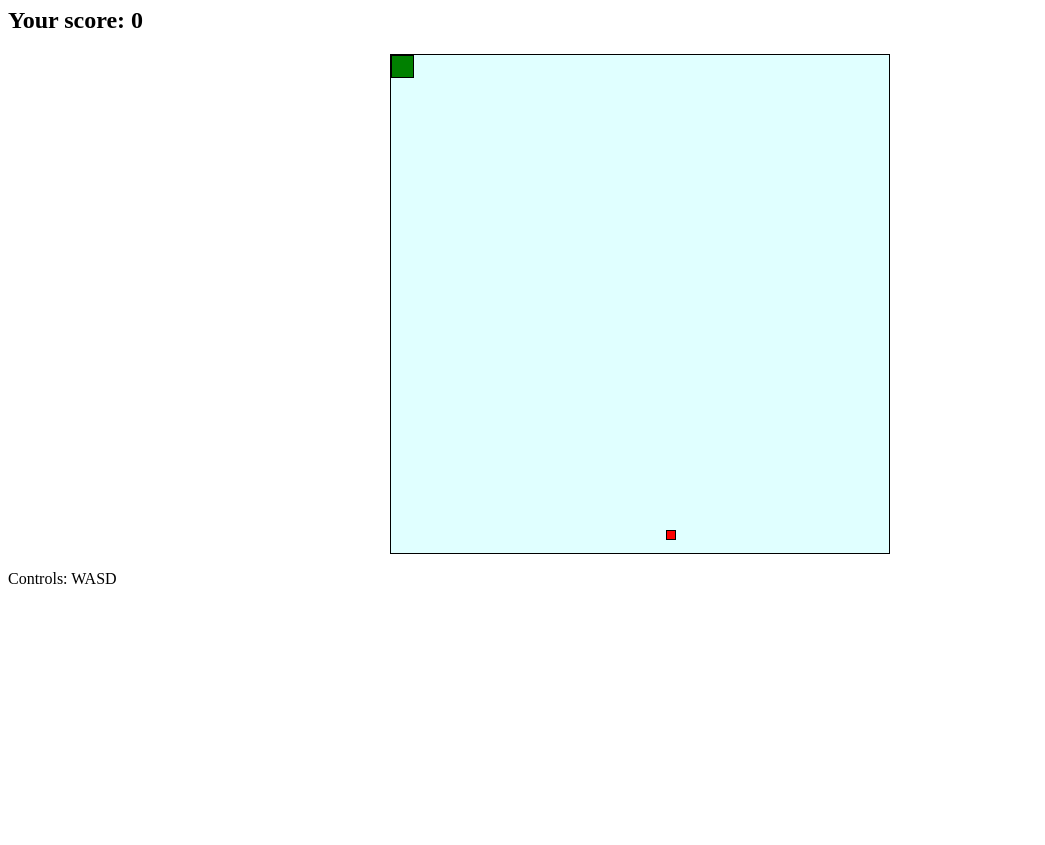
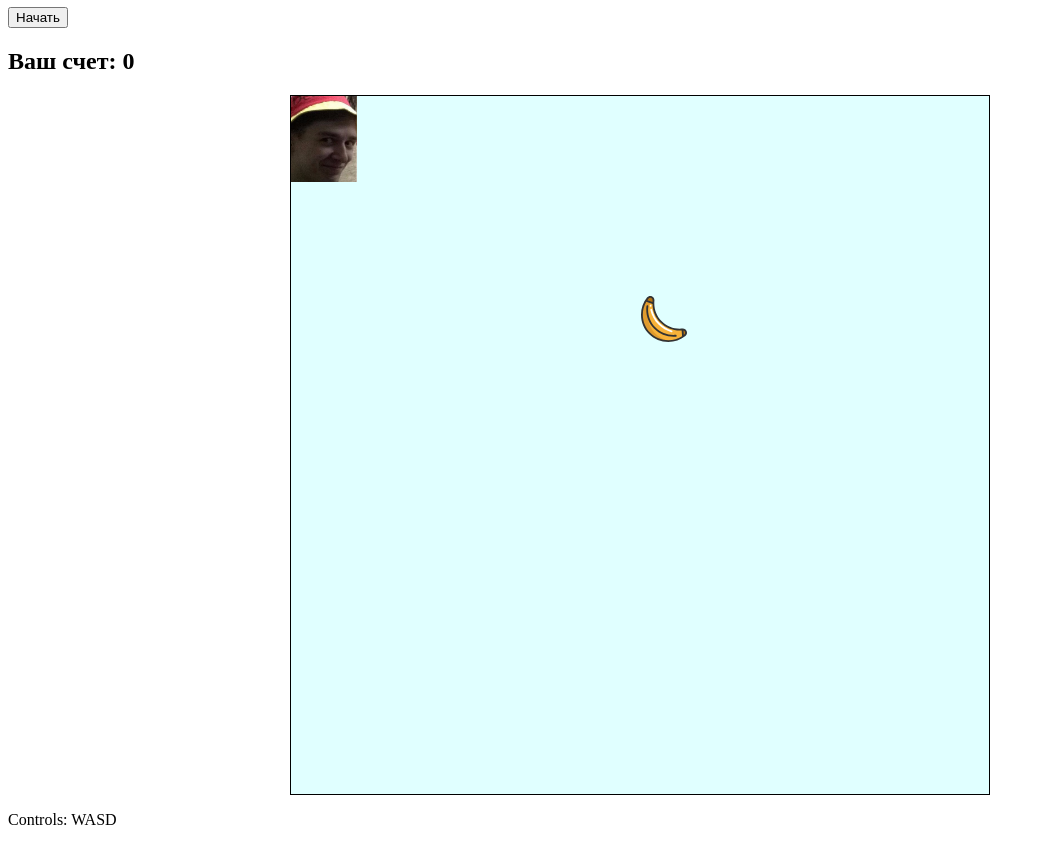
Before and after one commit to eugnazarov/funnygame, a plain HTML site: page index.html in a window 1280 px wide. Shown: the part 73-918 px from the top of the page, without its empty margins (0-1045 px from the left). Before the commit the page ends 800 px from the top, so only its background shows below. Drawn offline with Linux system fonts and the light colour scheme.

Commit message:
added vadim

```diff
--- a/index.html
+++ b/index.html
@@ -4,122 +4,20 @@
     <meta charset="UTF-8" />
     <meta http-equiv="X-UA-Compatible" content="IE=edge" />
     <meta name="viewport" content="width=device-width, initial-scale=1.0" />
+    <meta http-equiv="cache-control" content="no-cache" />
     <link rel="stylesheet" href="style.css" />
     <title>Funny Game</title>
   </head>
   <body>
-    <h1 class="game-title">Funny JavaScript Game</h1>
-    <h2 id="score" class="score">Your score: 0</h2>
+    <h1 class="game-title">Вадим и Бананы</h1>
+    <button id="start" onClick="startGame()">Начать</button>
+    <h2 id="score" class="score">Ваш счет: 0</h2>
     <div id="map" class="map">
-      <div id="hero" style="top: 0; left: 0" class="hero"></div>
+      <div id="hero" class="hero"></div>
     </div>
 
     <p>Controls: WASD</p>
 
-    <script>
-      console.log("Hello!");
-      const inputs = {
-        up: "w",
-        down: "s",
-        left: "a",
-        right: "d",
-      };
-
-      let border = 500;
-      let currentVer = 0;
-      let currentHor = 0;
-      let score = 0;
-
-      function random(min, max) {
-        return Math.round(Math.random() * (max - min) + min);
-      }
-
-      const spawnFood = () => {
-        let points = [];
-
-        for (let x = 0; x < border; x += 25) {
-          for (let y = 0; y < border; y += 25) {
-            let point = {
-              x: x,
-              y: y,
-            };
-            let hero = document.getElementById("hero");
-            if (
-              hero.style.top + 0 !== point.y &&
-              hero.style.left + 0 !== point.x
-            ) {
-              points.push(point);
-            }
-          }
-        }
-
-        let rand = random(0, points.length);
-        console.log(rand);
-        let food = points[rand];
-        let map = document.getElementById("map");
-        map.innerHTML += "<div id=food class=food></div>";
-        let foodPoint = document.getElementById("food");
-        foodPoint.style.top = `${food.y}px`;
-        foodPoint.style.left = `${food.x}px`;
-      };
-
-      const eatFood = () => {
-        let food = document.getElementById("food");
-        food.remove();
-        score++;
-        let scoreText = document.getElementById("score");
-        scoreText.innerText = `Your score: ${score}`;
-      };
-
-      spawnFood();
-
-      const move = (event) => {
-        console.log("move");
-        let hero = document.getElementById("hero");
-
-        switch (event.key) {
-          case inputs.down: {
-            if (currentVer + 25 < border) {
-              currentVer += 25;
-            }
-
-            break;
-          }
-          case inputs.up: {
-            if (currentVer - 25 >= 0) {
-              currentVer -= 25;
-            }
-            break;
-          }
-          case inputs.right: {
-            if (currentHor + 25 < border) {
-              currentHor += 25;
-            }
-            break;
-          }
-          case inputs.left: {
-            if (currentHor - 25 >= 0) {
-              currentHor -= 25;
-            }
-            break;
-          }
-        }
-        let top = currentVer;
-        let left = currentHor;
-
-        hero.style.top = `${top}px`;
-        hero.style.left = `${left}px`;
-
-        let food = document.getElementById("food");
-        if (
-          food.style.left === hero.style.left &&
-          food.style.top === hero.style.top
-        ) {
-          eatFood();
-          spawnFood();
-        }
-      };
-      document.addEventListener("keydown", move);
-    </script>
+    <script src="script.js"></script>
   </body>
 </html>
--- /dev/null
+++ b/script.js
@@ -0,0 +1,101 @@
+
+const inputs = {
+  up: "w",
+  down: "s",
+  left: "a",
+  right: "d",
+};
+
+let border = 600;
+let currentVer = 0;
+let currentHor = 0;
+let score = 0;
+
+function random(min, max) {
+  return Math.round(Math.random() * (max - min) + min);
+}
+
+const spawnFood = () => {
+  let points = [];
+
+  for (let x = 0; x < border; x += 25) {
+    for (let y = 0; y < border; y += 25) {
+      let point = {
+        x: x,
+        y: y,
+      };
+      let hero = document.getElementById("hero");
+      if (hero.style.top + 0 !== point.y && hero.style.left + 0 !== point.x) {
+        points.push(point);
+      }
+    }
+  }
+
+  let rand = random(0, points.length);
+
+  let food = points[rand];
+  let map = document.getElementById("map");
+  map.innerHTML += "<div id=food class=food></div>";
+  let foodPoint = document.getElementById("food");
+  foodPoint.style.top = `${food.y}px`;
+  foodPoint.style.left = `${food.x}px`;
+};
+
+const eatFood = () => {
+  let food = document.getElementById("food");
+  food.remove();
+  score++;
+  let scoreText = document.getElementById("score");
+  scoreText.innerText = `Your score: ${score}`;
+};
+
+spawnFood();
+
+const move = (event) => {
+  let hero = document.getElementById("hero");
+  console.log("move");
+  switch (event.key) {
+    case inputs.down: {
+      console.log("down");
+
+      currentVer += 25;
+
+      break;
+    }
+
+    case inputs.up: {
+      console.log("up");
+      currentVer -= 25;
+      break;
+    }
+    case inputs.right: {
+      console.log("right");
+      currentHor += 25;
+      break;
+    }
+
+    case inputs.left: {
+      console.log("left");
+      currentHor -= 25;
+      break;
+    }
+  }
+
+  hero.style.top = currentVer + "px";
+  hero.style.left = currentHor + "px";
+
+  let food = document.getElementById("food");
+  if (
+    food.style.left === hero.style.left &&
+    food.style.top === hero.style.top
+  ) {
+    eatFood();
+    spawnFood();
+  }
+};
+
+const startGame = () => {
+  console.log("start game");
+  document.addEventListener("keydown", move);
+  document.getElementById("start").remove();
+};
--- a/style.css
+++ b/style.css
@@ -1,12 +1,13 @@
 .hero{
-    width: 23px;
-    height: 23px;
+    width: 66px;
+    height: 86px;
     background: green;
-    border: 1px solid black;
+
     position: absolute;
     box-sizing: border-box;
-
-    z-index: 1000;
+    background-image: url(./vadim.jpg);
+    background-size: cover;
+    z-index: 100;
 
 }
 
@@ -14,22 +15,23 @@
 
 
 .food{
-    width: 10px;
-    height: 10px;
-    background: red;
-    border: 1px solid black;
+    width: 46px;
+    height: 46px;
+
     position: absolute;
     box-sizing: border-box;
     top:0;
     left:0;
     z-index: 50;
+    background-image: url(./banana.svg);
+    background-size: cover;
 }
 .game-title{
     text-align: center;
 }
 .map{
-    width: 500px;
-    height: 500px;
+    width: 700px;
+    height: 700px;
     background: lightcyan;
     position: relative;
     margin: 0 auto;
```
Also changed, not shown: 4pyFk2SENT0.jpg (added), banana.jfif (added), banana.png (added), banana.svg (added), vadim.jpg (added).
